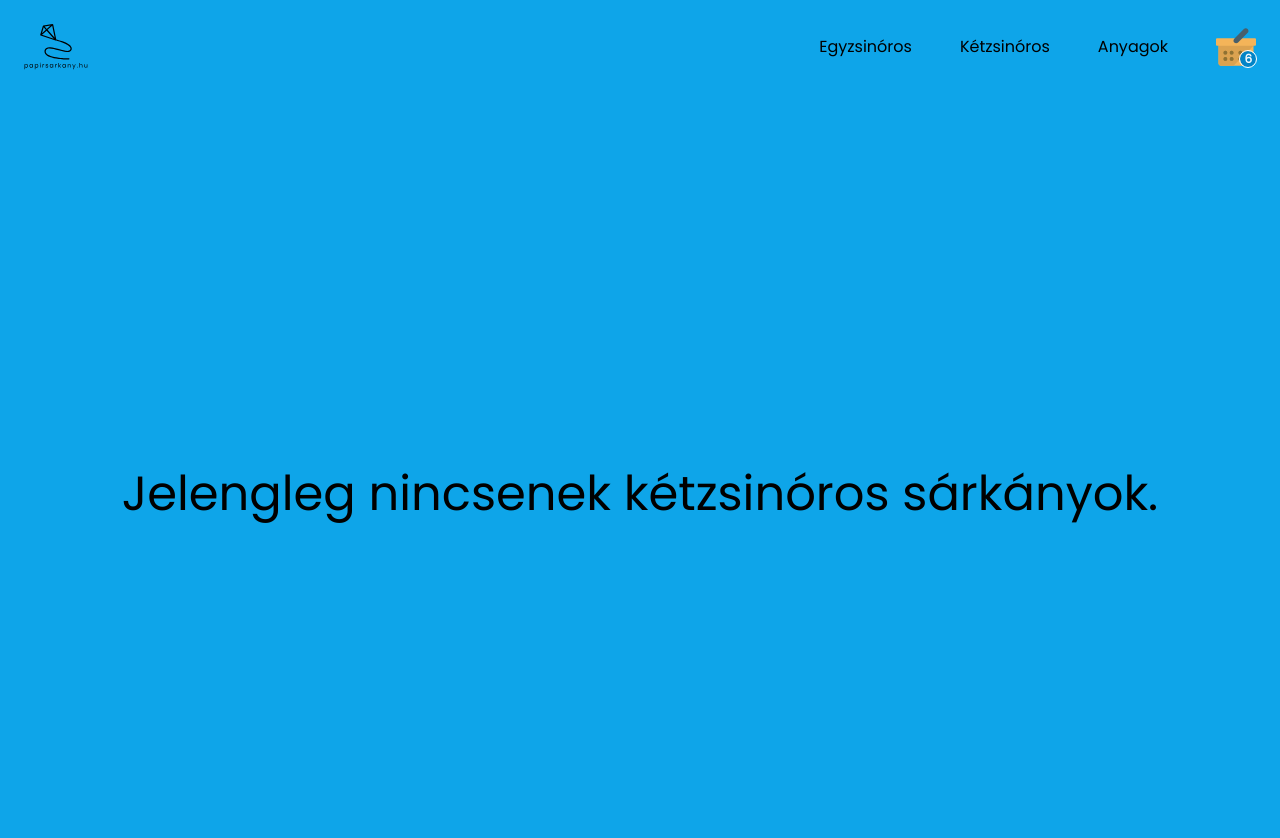
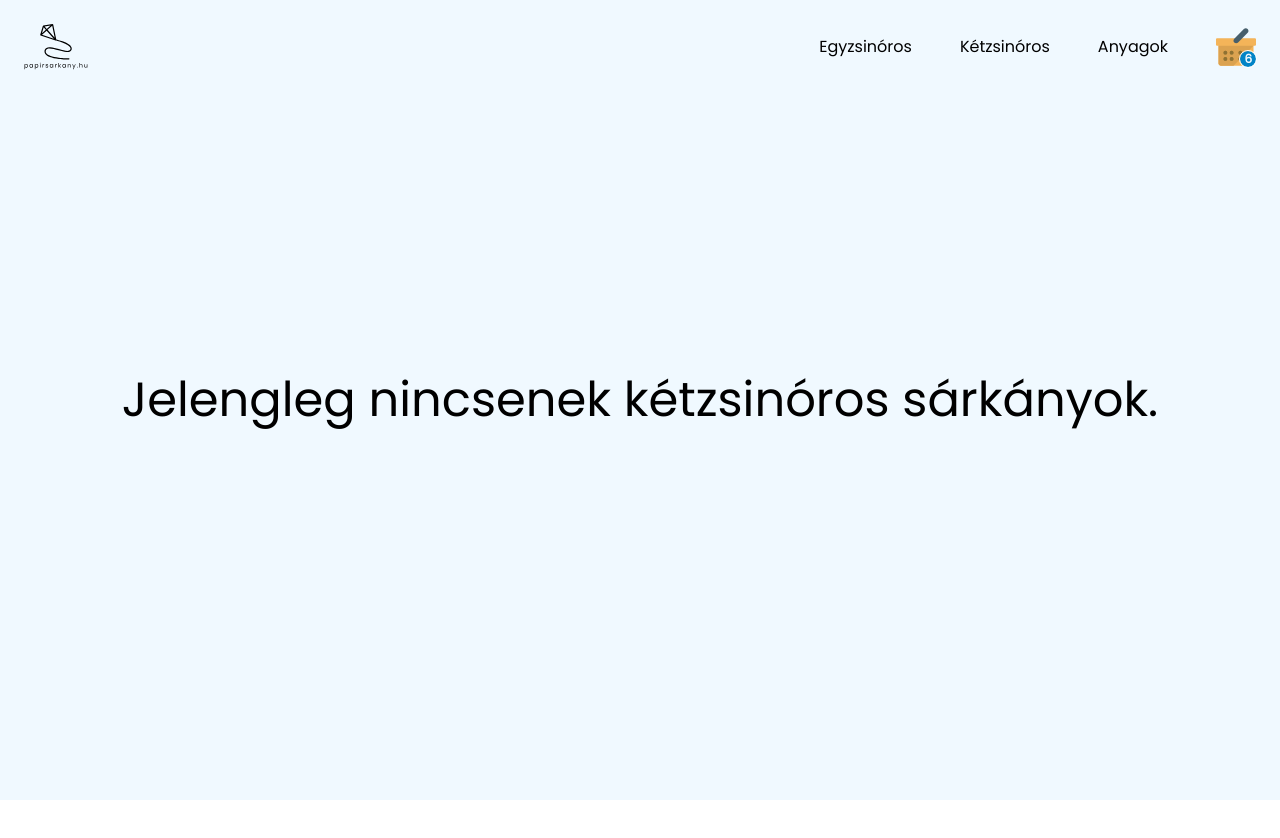
Before and after one commit to c-h-o-n/papirsarkany-legacy, a React (Create React App) app: page /ketzsinoros in a window 1280 px wide. Shown: the top 838 px of the page. After the commit the page ends 800 px from the top, so only its background shows below. Built offline with nearby package versions, Linux system fonts and the light colour scheme; what react-step-builder would draw is missing.

Commit message:
minor tweaks

```diff
--- a/package.json
+++ b/package.json
@@ -1,6 +1,6 @@
 {
   "name": "papirsarkany-client",
-  "version": "0.2.0",
+  "version": "0.3.0",
   "private": true,
   "dependencies": {
     "@fontsource/poppins": "^4.5.9",
--- a/src/Layout.tsx
+++ b/src/Layout.tsx
@@ -3,7 +3,7 @@ import NavBar from './components/NavBar';
 
 export default function Layout() {
   return (
-    <div className="bg-sky-500 min-h-screen min-w-full absolute flex flex-col ">
+    <div className="bg-sky-50 min-h-screen min-w-full absolute flex flex-col ">
       <NavBar />
       <div className="container mx-auto">
         <Outlet />
--- a/src/pages/DualLinePage.tsx
+++ b/src/pages/DualLinePage.tsx
@@ -1,7 +1,7 @@
 export default function DualLinePage() {
   return (
-    <div className="h-screen grid items-center">
-      <h1 className="text-2xl md:text-5xl self-center text-center">Jelengleg nincsenek kétzsinóros sárkányok.</h1>
+    <div className="absolute grid items-center h-screen inset-0">
+      <h1 className="text-2xl md:text-5xl text-center">Jelengleg nincsenek kétzsinóros sárkányok.</h1>
     </div>
   );
 }
--- a/src/pages/LandingPage.tsx
+++ b/src/pages/LandingPage.tsx
@@ -6,7 +6,7 @@ import handcraftDeltoid from '../assets/photos/handcraft-deltoid.png';
 export default function LandingPage() {
   return (
     <>
-      <div className="flex justify-center">
+      <div className="flex justify-center mx-4">
         <img src={logo} alt="cover" className="m-12" />
       </div>
 
--- a/src/pages/MaterialPage.tsx
+++ b/src/pages/MaterialPage.tsx
@@ -1,7 +1,7 @@
 export default function MaterialPage() {
   return (
-    <div className="h-screen grid items-center">
-      <h1 className="text-2xl md:text-5xl self-center text-center">Material Page Works!</h1>
+    <div className="absolute grid items-center h-screen inset-0">
+      <h1 className="text-2xl md:text-5xl text-center">Material Page Works!</h1>
     </div>
   );
 }
--- a/src/pages/NotFoundPage.tsx
+++ b/src/pages/NotFoundPage.tsx
@@ -1,7 +1,18 @@
+import { Link } from 'react-router-dom';
+
 export default function NotFoundPage() {
   return (
-    <div className="h-screen grid items-center">
-      <h1 className="text-2xl md:text-5xl self-center text-center">Nem létező oldal. 🪁</h1>
+    <div className="absolute grid items-center h-screen inset-0">
+      <div className="text-center">
+        <h1 className="text-2xl md:text-5xl ">Nem létező oldal.</h1>
+        <h1 className="text-base">
+          Vissza a{' '}
+          <span className="font-bold underline text-sky-400">
+            <Link to={'/'}>főoldalra</Link>
+          </span>{' '}
+          🪁
+        </h1>
+      </div>
     </div>
   );
 }
```
